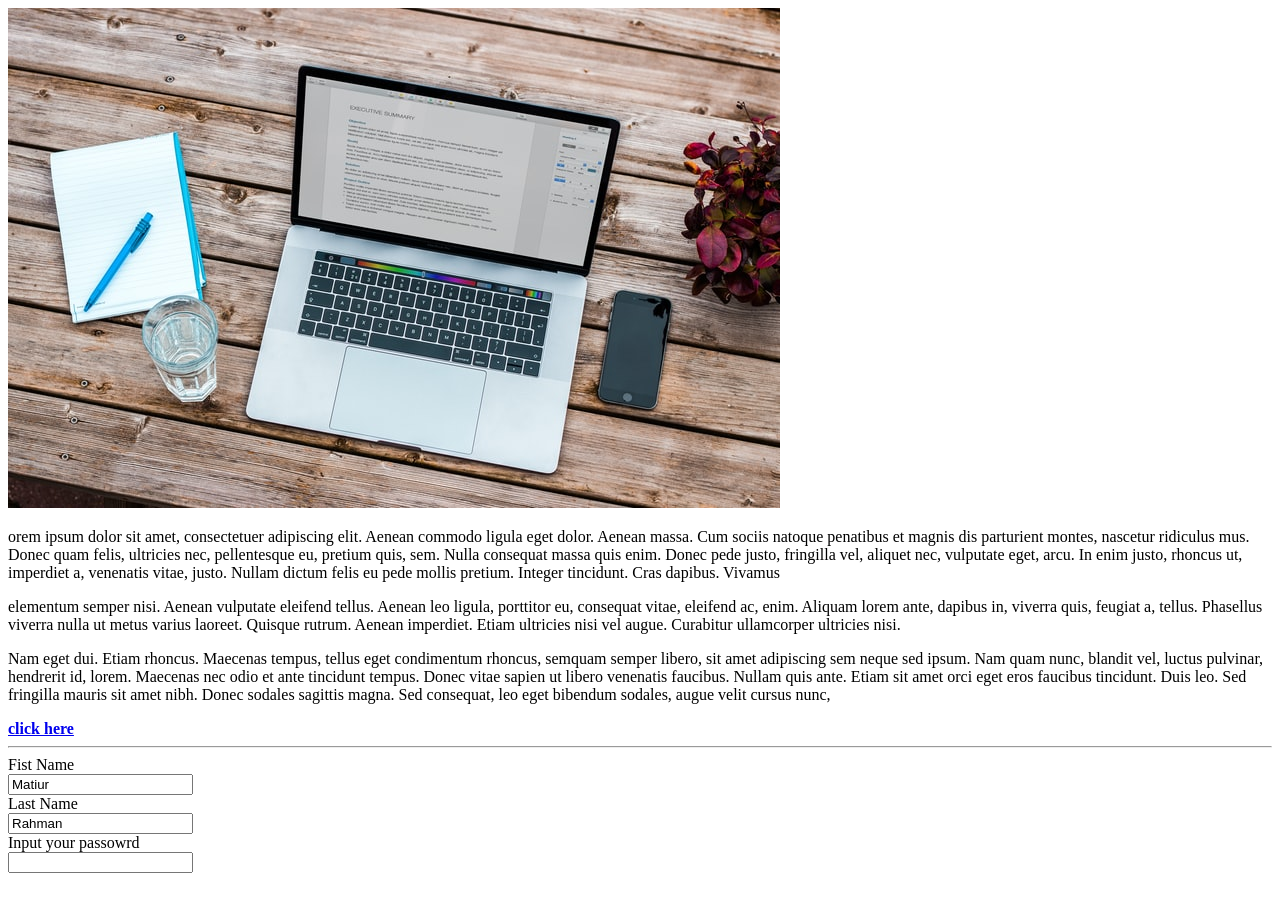
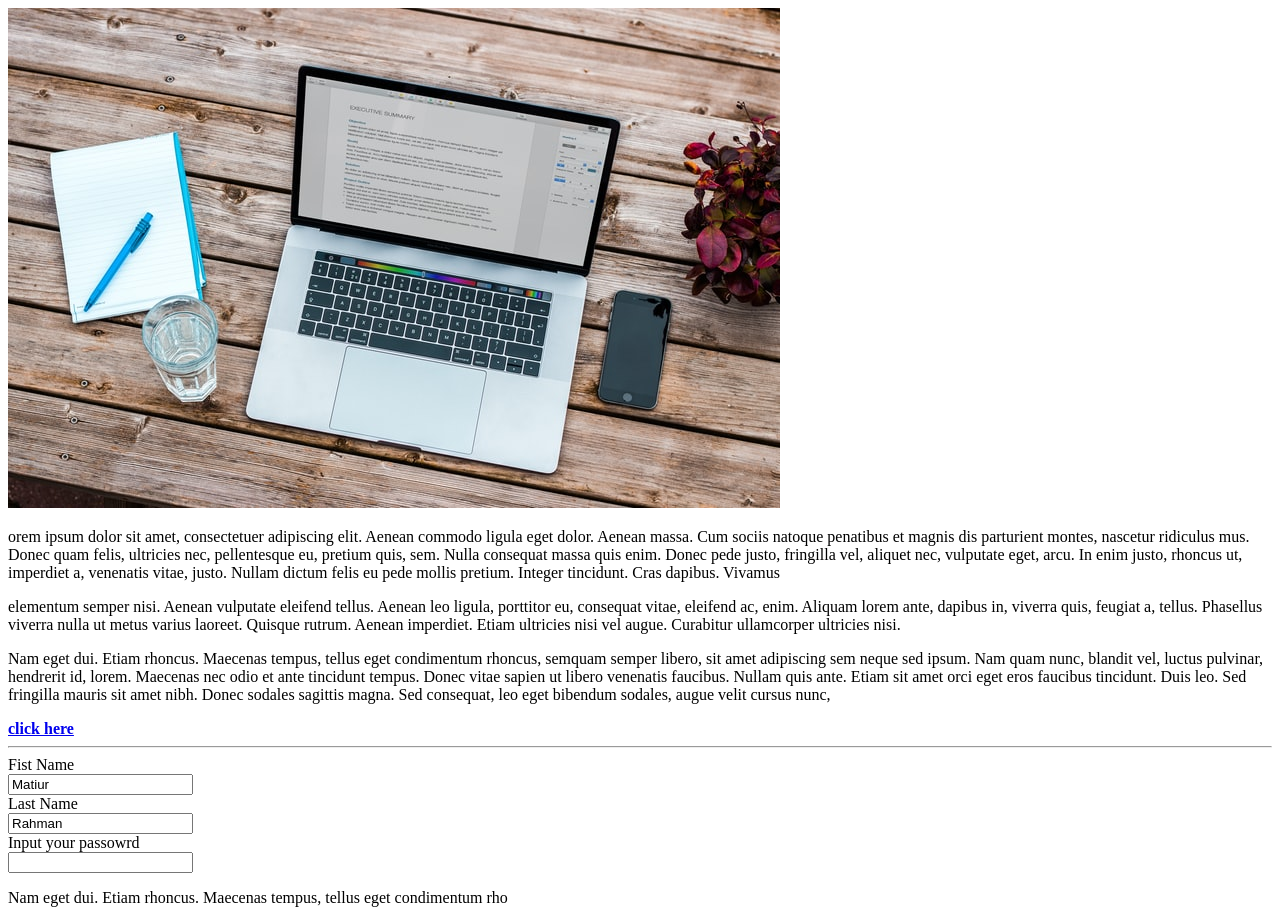
Before and after one commit to matiur04/First-fail-git, a plain HTML site: page index.html in a window 1280 px wide. Before the commit the page ends 881 px from the top, so only its background shows below. Drawn offline with Linux system fonts and the light colour scheme.

Commit message:
added paragraph

```diff
--- a/index.html
+++ b/index.html
@@ -38,6 +38,9 @@
             <input type="password" name="" id="">
         </form>
     </div>
+    <div>
+        <p>Nam eget dui. Etiam rhoncus. Maecenas tempus, tellus eget condimentum rho </p>
+    </div>
 
 </body>
 </html>
```
